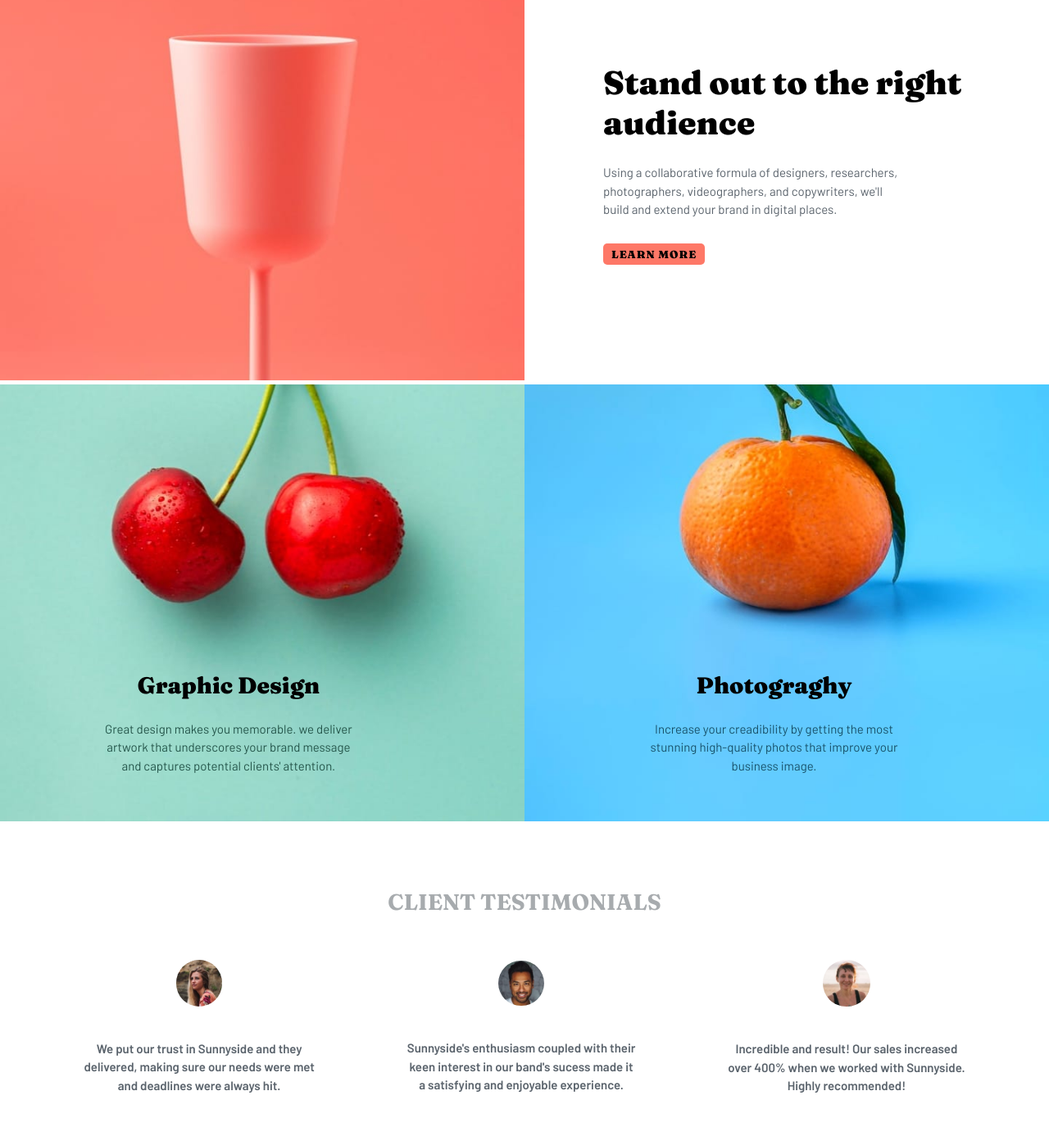
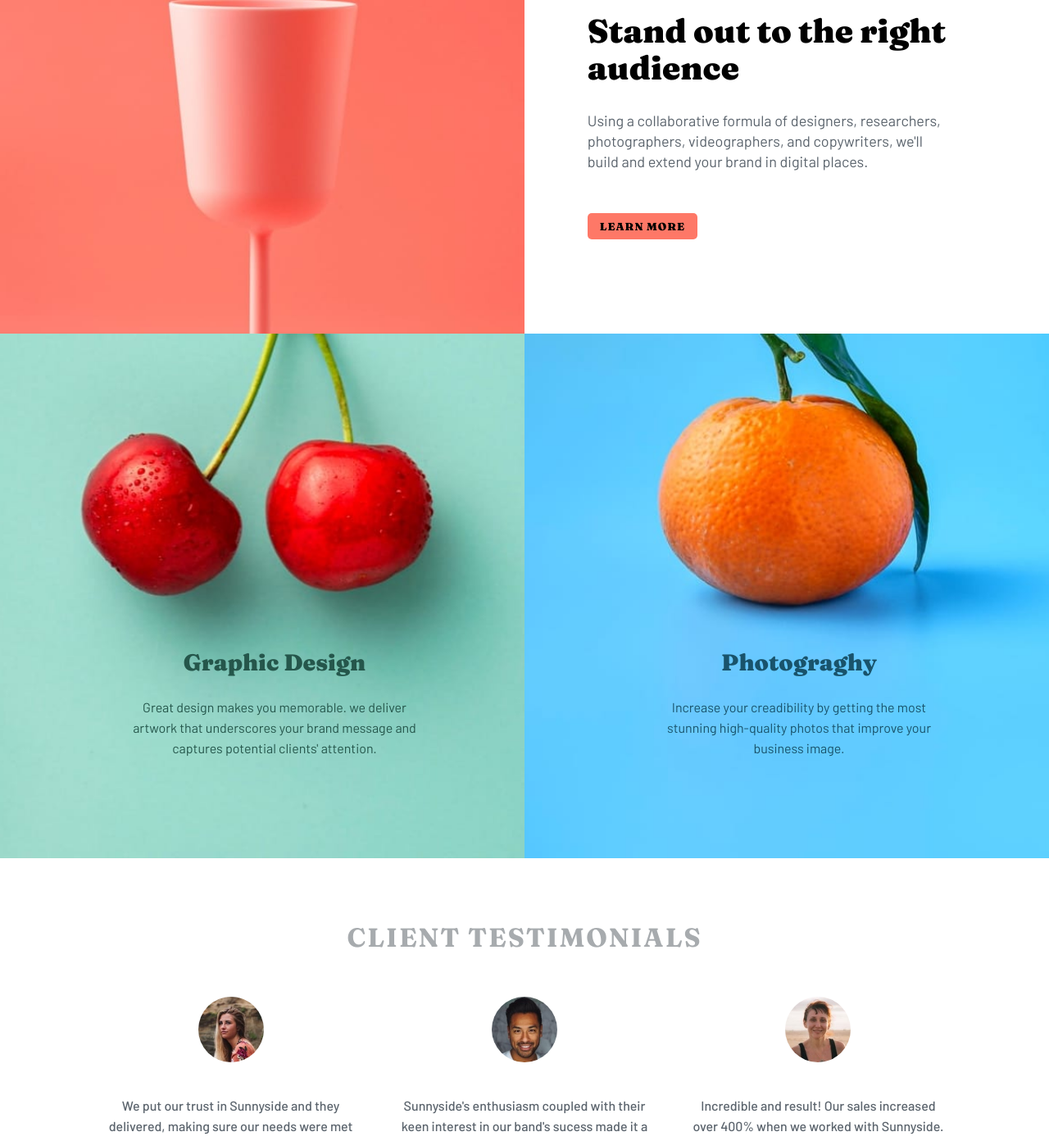
Before and after one commit to george-asiedu/Sunnyside-Agency-Landing-Page, a plain HTML site: page index.html in a window 1280 px wide. Shown: the part 1408-2800 px from the top of the page at 82% size. Drawn offline with Linux system fonts and the light colour scheme.

Commit message:
desktop view update

```diff
--- a/index.html
+++ b/index.html
@@ -25,22 +25,22 @@
 
     <div class="brand-items">
         <div class="brand-text">
-            <h3>Transfrom your <br> brand</h3>
+            <h3>Transfrom your brand</h3>
             <p>
-                We are a full-service creative agency specializing in <br>
-                helping brands grow fast. Engage your clients through <br>
+                We are a full-service creative agency specializing in
+                helping brands grow fast. Engage your clients through
                 compelling visuals that do most of the marketing for you.
             </p>
             <button class="btn yellow">learn more</button>
         </div>
         <div class="brand-image-1">
-            <img src="images/desktop/image-transform.jpg" alt="">
+            <img src="images/mobile/image-transform.jpg" alt="">
         </div>
     </div>
 
     <div class="brand-items">
         <div class="brand-image-2">
-            <img src="images/desktop/image-stand-out.jpg" alt="">
+            <img src="images/mobile/image-stand-out.jpg" alt="">
         </div>
         <div class="brand-text">
             <h3>Stand out to the right <br> audience</h3>
@@ -49,29 +49,29 @@
                 photographers, videographers, and copywriters, we'll <br>
                 build and extend your brand in digital places.
             </p>
-            <button class="btn soft-red">learn more</button>
+            <button class="btn">learn more</button>
         </div>
     </div>
 
-    <div class="brand-items">
+    <div class="brand-items move">
         <div class="brand-design">
-            <img src="images/desktop/image-graphic-design.jpg" alt="">
+            <img src="images/mobile/image-graphic-design.jpg" alt="">
             <div class="design-text">
                 <h3>Graphic Design</h3>
                 <p>
-                    Great design makes you memorable. we deliver <br>
-                    artwork that underscores your brand message <br>
+                    Great design makes you memorable. we deliver
+                    artwork that underscores your brand message
                     and captures potential clients' attention.
                 </p>
             </div>
         </div>
         <div class="brand-photo">
-            <img src="images/desktop/image-photography.jpg" alt="">
+            <img src="images/mobile/image-photography.jpg" alt="">
             <div class="photo-text">
                 <h3>Photograghy</h3>
                 <p>
-                    Increase your creadibility by getting the most <br>
-                    stunning high-quality photos that improve your <br>
+                    Increase your creadibility by getting the most
+                    stunning high-quality photos that improve your
                     business image.
                 </p>
             </div>
@@ -81,12 +81,12 @@
     <div class="testimonials">
         <h4>client testimonials</h4>
 
-        <div class="testimonal-wrap">
+        <div class="testimonal-grid">
             <div class="testimonial-items">
                 <img class="profile-img" src="images/image-emily.jpg" alt="profile-img">
                 <p>
-                    We put our trust in Sunnyside and they <br>
-                    delivered, making sure our needs were met <br>
+                    We put our trust in Sunnyside and they
+                    delivered, making sure our needs were met
                     and deadlines were always hit.
                 </p>
                 <span>
@@ -98,8 +98,8 @@
             <div class="testimonial-items">
                 <img class="profile-img" src="images/image-thomas.jpg" alt="profile-img">
                 <p>
-                    Sunnyside's enthusiasm coupled with their <br>
-                    keen interest in our band's sucess made it <br>
+                    Sunnyside's enthusiasm coupled with their
+                    keen interest in our band's sucess made it
                     a satisfying and enjoyable experience.
                 </p>
                 <span>
@@ -111,8 +111,8 @@
             <div class="testimonial-items">
                 <img class="profile-img" src="images/image-jennie.jpg" alt="profile-img">
                 <p>
-                   Incredible and result! Our sales increased <br>
-                   over 400% when we worked with Sunnyside. <br>
+                   Incredible and result! Our sales increased
+                   over 400% when we worked with Sunnyside.
                    Highly recommended!
                 </p>
                 <span>
@@ -120,17 +120,19 @@
                     <p>Business Owner</p>
                 </span>
             </div>
+
         </div>
+
     </div>
 
-    <div class="footer-images">
-        <img src="images/desktop/image-gallery-milkbottles.jpg" alt="">
-        <img src="images/desktop/image-gallery-orange.jpg" alt="">
-        <img src="images/desktop/image-gallery-cone.jpg" alt="">
-        <img src="images/desktop/image-gallery-sugarcubes.jpg" alt="">
+    <div class="grid-images">
+        <img class="mob-1" src="images/desktop/image-gallery-milkbottles.jpg" alt="">
+        <img class="mob-2" src="images/desktop/image-gallery-orange.jpg" alt="">
+        <img class="mob-3" src="images/desktop/image-gallery-cone.jpg" alt="">
+        <img class="mob-4" src="images/desktop/image-gallery-sugarcubes.jpg" alt="">
     </div>
 
-    <footer>
+    <footer class="footer">
         <h5>sunnyside</h5>
         <div class="footer-nav">
             <a href="#about">about</a>
--- a/style.css
+++ b/style.css
@@ -21,16 +21,17 @@
     box-sizing: border-box;
     margin: 0;
     padding: 0;
-    font-size: 18px;
 }
 
 body {
     overflow-x: hidden;
+    font-size: 1rem;
 }
 
 img {
     max-width: 100%;
     height: auto;
+    display: block;
 }
 
 a {
@@ -38,7 +39,6 @@ a {
 }
 
 .header {
-    position: relative;
     max-width: 100%;
     height: 100vh;
     padding: 2% 3%;
@@ -59,7 +59,7 @@ a {
 .header-nav-logo {
     color: var(--White);
     font-family: var(--Barlow);
-    font-size: 35px;
+    font-size: 2.1875rem;
     font-weight: 900;
 }
 
@@ -70,18 +70,14 @@ a {
     padding: 10px 16px;
     text-transform: capitalize;
     font-family: var(--Barlow);
-    font-size: 17px;
+    font-size: 1.125rem;
     color: var(--White);
     opacity: 0.8;
 }
 
-.header-nav-links a:hover {
-    color: var(--Very-dark-grayish-blue);
-}
-
+.header-nav-links a:hover,
 .header-nav-links a:active {
     color: var(--Very-dark-grayish-blue);
-    text-decoration: underline;
 }
 
 .header-nav-links .contact {
@@ -89,12 +85,13 @@ a {
     color: var(--Black);
     text-transform: uppercase;
     font-family: var(--Fraunces);
-    font-size: 14px;
+    font-size: 0.8125rem;
     font-weight: 800;
     border-radius: 25px;
 }
 
-.header-nav-links .contact:hover {
+.header-nav-links .contact:hover,
+.header-nav-links .contact:active {
     background: var(--Grayish-blue);
     color: var(--White);
 }
@@ -104,7 +101,7 @@ a {
     color: var(--White);
     font-family: var(--Fraunces);
     text-transform: uppercase;
-    font-size: 50px;
+    font-size: 3.125rem;
     font-weight: 900;
 }
 
@@ -115,42 +112,43 @@ a {
 }
 
 .brand-items {
-    position: relative;
     width: 100%;
     height: auto;
     display: grid;
-    grid-template-columns: 1fr 1fr;
-    gap: 0px 0px;
-    align-items: center;
-    justify-content: center;
+    grid-template-columns: repeat(auto-fit, minmax(250px, 1fr));
+    gap: 0px;
+    margin-bottom: 0;
 }
 
 .brand-text {
-    padding-left: 15%;
+    padding: 18% 12%;
 }
 
 .brand-text h3 {
     font-family: var(--Fraunces);
-    font-size: 40px;
+    width: 450px;
+    font-size: 2.5rem;
     font-weight: 900;
-    margin-bottom: 25px;
+    line-height: 45px;
+    margin-bottom: 30px;
 }
 
 .brand-text p {
+    width: 450px;
     font-family: var(--Barlow);
+    font-size: 1.125rem;
     color: var(--Very-dark-grayish-blue);
-    font-size: 15px;
-    line-height: 1.5;
-    margin-bottom: 30px;
+    line-height: 25px;
+    margin-bottom: 50px;
 }
 
 .brand-text .btn {
     text-transform: uppercase;
     letter-spacing: 1px;
     font-family: var(--Fraunces);
-    font-size: 13px;
+    font-size: 0.8125rem;
     font-weight: 900;
-    padding: 5px 10px;
+    padding: 8px 15px;
     border: none;
     outline: none;
     border-radius: 5px;
@@ -162,54 +160,99 @@ a {
     background: var(--Yellow);
 }
 
+.brand-image-1 {
+    background-image: url(images/desktop/image-transform.jpg);
+    background-position: center;
+    background-size: cover;
+    background-repeat: no-repeat;
+    object-fit: cover;
+}
+
+.brand-image-1 img{
+    display: none;
+}
+
+.brand-image-2 {
+    background-image: url(images/desktop/image-stand-out.jpg);
+    background-position: center;
+    background-size: cover;
+    background-repeat: no-repeat;
+    object-fit: cover;
+}
+
+.brand-image-2 img {
+    display: none;
+}
+
+.move {
+    height: 80vh;
+}
+
 .brand-design {
     position: relative;
+    background-image: url(images/desktop/image-graphic-design.jpg);
+    background-position: center;
+    background-size: cover;
+    background-repeat: no-repeat;
+    object-fit: cover;
 }
 
-.design-text {
+.brand-design img {
+    display: none;
+}
+
+.design-text,
+.photo-text {
     position: absolute;
-    top: 65%;
-    left: 20%;
+    top: 60%;
+    left: 25%;
     text-align: center;
 }
 
 .design-text h3 {
     font-family: var(--Fraunces);
-    font-size: 28px;
+    font-size: 1.75rem;
+    color: var(--Dark-desaturated-cyan);
     font-weight: 900;
     margin-bottom: 25px;
 }
 
 .design-text p {
+    width: 350px;
     color: var(--Dark-desaturated-cyan);
     font-family: var(--Barlow);
-    font-size: 15px;
-    line-height: 1.5;
+    line-height: 25px;
 }
 
-.photo-text {
-    position: absolute;
-    top: 65%;
-    left: 62%;
-    text-align: center;
+.brand-photo {
+    position: relative;
+    background-image: url(images/desktop/image-photography.jpg);
+    background-position: center;
+    background-size: cover;
+    background-repeat: no-repeat;
+    object-fit: cover;
+}
+
+.brand-photo img {
+    display: none;
 }
 
 .photo-text h3 {
     font-family: var(--Fraunces);
-    font-size: 28px;
+    color: var(--Dark-blue);
+    font-size: 1.75rem;
     font-weight: 900;
     margin-bottom: 25px;
 }
 
 .photo-text p {
+    width: 350px;
     color: var(--Dark-blue);
     font-family: var(--Barlow);
-    font-size: 15px;
-    line-height: 1.5;
+    line-height: 25px;
 }
 
 .testimonials {
-    position: relative;
     display: block;
     background: var(--White);
     padding: 6% 8%;
@@ -221,21 +264,25 @@ a {
     text-transform: uppercase;
     font-weight: 700;
     text-align: center;
-    font-size: 27px;
+    font-size: 2rem;
     margin-bottom: 5%;
     color: var(--Grayish-blue);
+    letter-spacing: 2px;
 }
 
-.testimonal-wrap {
-    position: relative;
-    display: flex;
-    align-items: center;
-    justify-content: space-between;
+.testimonal-grid {
+    width: 100%;
+    height: auto;
+    display: grid;
+    grid-template-columns: repeat(auto-fit, minmax(250px, 1fr));
+    gap: 0px;
+    margin-bottom: 0;
+    text-align: center;
 }
 
 .testimonial-items img {
-   display: block;
-    width: 20%;
+    width: 80px;
+    height: 80px;
     margin-left: auto;
     margin-right: auto;
     border-radius: 50%;
@@ -243,52 +290,51 @@ a {
 }
 
 .testimonial-items p {
+    width: 320px;
     color: var(--Very-dark-grayish-blue);
     font-family: var(--Barlow);
-    font-size: 15px;
-    font-weight: 600;
-    text-align: center;
-    line-height: 1.5;
+    font-weight: 500;
+    line-height: 25px;
+    margin-left: auto;
+    margin-right: auto;
     margin-bottom: 50px;
 }
 
 .testimonial-items span {
     text-align: center;
-    line-height: 2.0;
+    line-height: 30px;
 }
 
 .testimonial-items span h6 {
     font-family: var(--Fraunces);
+    font-size: 1.2rem;
     font-weight: 700;
 }
 
 .testimonial-items span p {
     font-family: var(--Barlow);
-    font-size: 14px;
     color: var(--Grayish-blue);
 }
 
-.footer-images {
-    display: flex;
-    margin-bottom: 0px;
+.grid-images {
+    width: 100%;
+    display: grid;
+    grid-template-columns: repeat(auto-fit, minmax(250px, 1fr));
+    gap: 0px;
+    margin-bottom: 0;
 }
 
-.footer-images img {
-    width: 25%
-}
-
-footer {
-    position: relative;
+.footer {
     width: 100%;
     height: auto;
     background: hsl(167, 60%, 72%);
 }
 
-footer h5 {
+.footer h5 {
     font-family: var(--Barlow);
     color: var(--Dark-moderate-cyan);
     font-weight: 900;
-    font-size: 38px;
+    font-size: 2.5rem;
     text-align: center;
     padding-top: 50px;
     margin-bottom: 30px;
@@ -303,16 +349,12 @@ footer h5 {
 .footer-nav a {
     text-transform: capitalize;
     font-family: var(--Barlow);
-    font-size: 16px;
     color: var(--Dark-desaturated-cyan);
     padding: 10px 14px;
     font-weight: 500;
 }
 
-.footer-nav a:hover {
-    color: var(--White);
-}
-
+.footer-nav a:hover,
 .footer-nav a:active {
     color: var(--White);
 }
@@ -329,8 +371,12 @@ footer h5 {
     cursor: pointer;
 }
 
-.footer-socials img:hover {
-    color: var(--White);
+.footer-socials img:first-child {
+    padding-left: 0px;
 }
 
-/* Media Queries */
+/* Media Queries  for various screen sizes*/
+
+@media (max-width: 600px) {
+
+}
```
